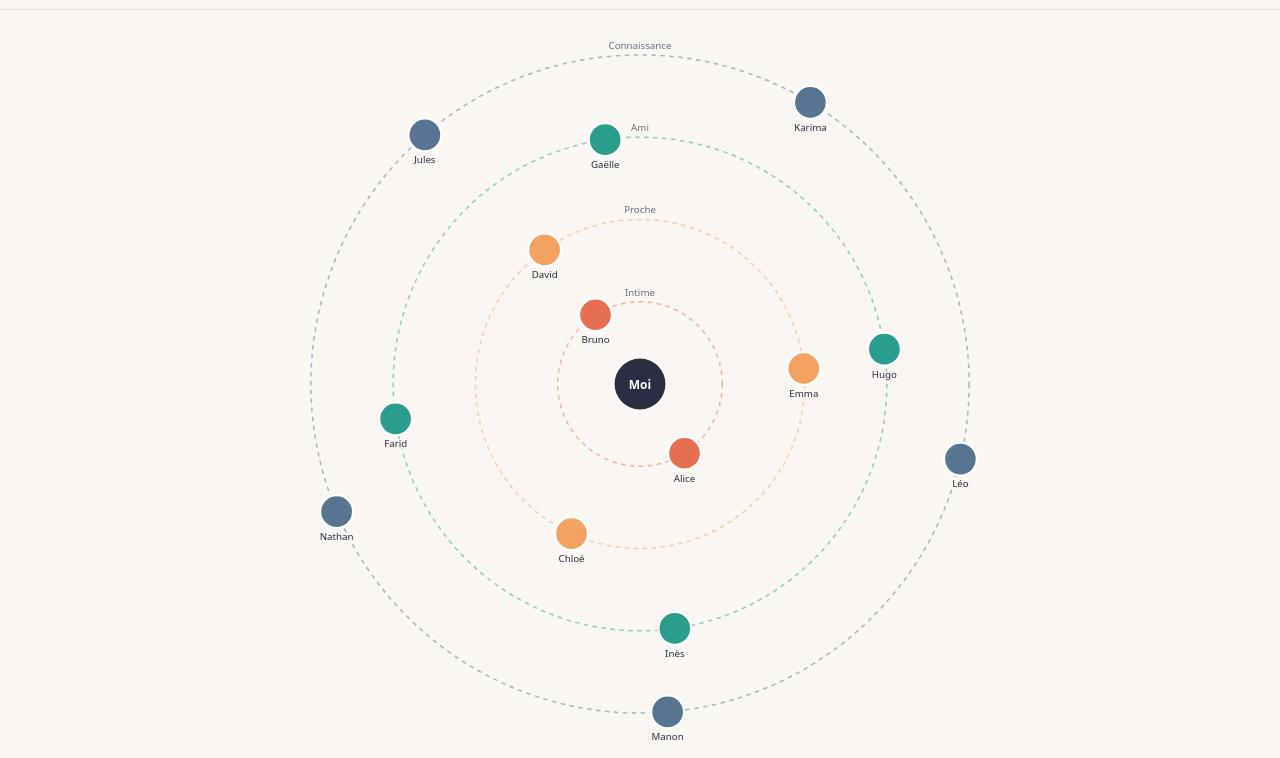
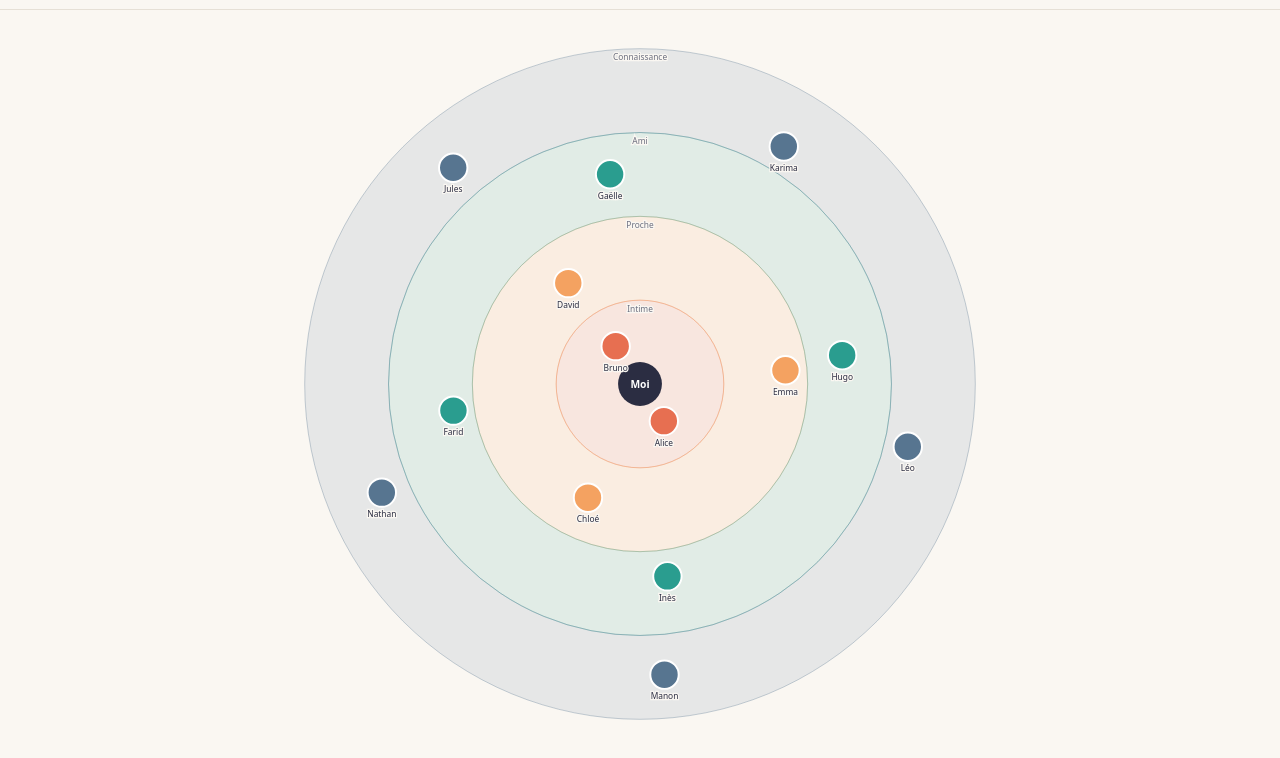
Before and after one commit to enzole469/RelationMap, a plain HTML site: page index.html in a window 1280 px wide. Shown: the part 42-800 px from the top of the page. Drawn offline with Linux system fonts and the light colour scheme.

Commit message:
Niveaux de proximité sous forme de disques
- Chaque niveau est un anneau coloré au lieu d'une ligne
- Les bulles sont libres dans leur disque et y reviennent si on les lâche dehors
- Les noms des disques passent au-dessus des bulles

Co-Authored-By: Claude Opus 5.5 <noreply@anthropic.com>

```diff
--- a/css/style.css
+++ b/css/style.css
@@ -70,16 +70,19 @@ h1 {
 #carte:active { cursor: grabbing; }
 
 .anneau {
-  fill: none;
-  stroke-width: 2;
-  stroke-dasharray: 6 6;
-  opacity: 0.5;
+  fill-opacity: 0.12;
+  stroke-opacity: 0.35;
+  stroke-width: 1.5;
 }
 
 .nom-anneau {
   font-size: 13px;
   fill: var(--texte-doux);
   text-anchor: middle;
+  paint-order: stroke;
+  stroke: var(--fond);
+  stroke-width: 4px;
+  pointer-events: none; /* ne gêne pas le glisser des bulles */
 }
 
 .moi circle { fill: var(--texte); }
--- a/js/carte.js
+++ b/js/carte.js
@@ -1,13 +1,24 @@
 // Dessin de la carte interactive avec la bibliothèque D3.
 
 // Réglages de taille
-const ECART_CERCLES = 110; // distance entre deux cercles de proximité
+const ECART_CERCLES = 130; // largeur d'un disque de proximité
 const RAYON_BULLE = 22;    // taille d'une bulle de relation
 const RAYON_MOI = 34;      // taille de la bulle centrale
+const MARGE = 6;           // petit espace entre une bulle et le bord de son disque
 
-// Rayon du cercle d'un niveau donné (niveau 1 = 110, niveau 2 = 220, ...)
+// Bord extérieur du disque d'un niveau (niveau 1 = 130, niveau 2 = 260, ...)
 const rayonDuCercle = (niveau) => niveau * ECART_CERCLES;
 const couleurDuCercle = (niveau) => CERCLES.find((c) => c.niveau === niveau).couleur;
+
+// Distance au centre minimale et maximale pour le centre d'une bulle
+// d'un niveau donné, pour qu'elle reste entièrement dans son disque.
+function limitesDuDisque(niveau) {
+  const interieur = niveau === 1 ? RAYON_MOI + MARGE : rayonDuCercle(niveau - 1);
+  return {
+    min: interieur + RAYON_BULLE + MARGE,
+    max: rayonDuCercle(niveau) - RAYON_BULLE - MARGE,
+  };
+}
 
 // --- Légende en haut de la page -------------------------------------------
 
@@ -33,23 +44,23 @@ svg.call(
     .on("zoom", (evenement) => monde.attr("transform", evenement.transform))
 );
 
-// --- Les cercles de proximité ---------------------------------------------
+// --- Les disques de proximité ---------------------------------------------
 
-const calqueAnneaux = monde.append("g");
+// Chaque niveau est un anneau coloré, entre le cercle précédent et le sien.
+const formeAnneau = d3.arc()
+  .innerRadius((c) => (c.niveau === 1 ? 0 : rayonDuCercle(c.niveau - 1)))
+  .outerRadius((c) => rayonDuCercle(c.niveau))
+  .startAngle(0)
+  .endAngle(2 * Math.PI);
 
-calqueAnneaux.selectAll("circle")
+monde.append("g")
+  .selectAll("path")
   .data(CERCLES)
-  .join("circle")
+  .join("path")
   .attr("class", "anneau")
-  .attr("r", (c) => rayonDuCercle(c.niveau))
+  .attr("d", formeAnneau)
+  .attr("fill", (c) => c.couleur)
   .attr("stroke", (c) => c.couleur);
-
-calqueAnneaux.selectAll("text")
-  .data(CERCLES)
-  .join("text")
-  .attr("class", "nom-anneau")
-  .attr("y", (c) => -rayonDuCercle(c.niveau) - 8)
-  .text((c) => c.nom);
 
 // --- Moi, au centre -------------------------------------------------------
 
@@ -62,13 +73,15 @@ moi.append("text").text("Moi");
 // Copie des données, car D3 va y ajouter les positions (x, y).
 const relations = RELATIONS_EXEMPLE.map((r) => ({ ...r }));
 
-// Position de départ : chaque relation est répartie autour de son cercle.
+// Position de départ : chaque relation est répartie dans son disque.
 for (const cercle of CERCLES) {
   const membres = relations.filter((r) => r.cercle === cercle.niveau);
+  const { min, max } = limitesDuDisque(cercle.niveau);
   membres.forEach((r, i) => {
     const angle = (i / membres.length) * 2 * Math.PI + cercle.niveau;
-    r.x = Math.cos(angle) * rayonDuCercle(cercle.niveau);
-    r.y = Math.sin(angle) * rayonDuCercle(cercle.niveau);
+    const distance = min + Math.random() * (max - min);
+    r.x = Math.cos(angle) * distance;
+    r.y = Math.sin(angle) * distance;
   });
 }
 
@@ -86,12 +99,39 @@ bulles.append("text")
   .attr("y", RAYON_BULLE + 16)
   .text((r) => r.nom);
 
+// --- Les noms des disques, au-dessus des bulles pour rester lisibles -------
+
+monde.append("g")
+  .selectAll("text")
+  .data(CERCLES)
+  .join("text")
+  .attr("class", "nom-anneau")
+  .attr("y", (c) => -rayonDuCercle(c.niveau) + 18)
+  .text((c) => c.nom);
+
 // --- La "physique" qui place les bulles -----------------------------------
 
-// Deux règles : chaque bulle est attirée vers son cercle,
+// Règle maison : une bulle sortie de son disque y est ramenée doucement.
+// À l'intérieur du disque, elle reste libre là où on la pose.
+function forceDisque() {
+  for (const r of relations) {
+    const { min, max } = limitesDuDisque(r.cercle);
+    const distance = Math.hypot(r.x, r.y) || 1;
+    let cible = null;
+    if (distance < min) cible = min;
+    if (distance > max) cible = max;
+    if (cible !== null) {
+      const traction = ((distance - cible) / distance) * 0.3;
+      r.vx -= r.x * traction;
+      r.vy -= r.y * traction;
+    }
+  }
+}
+
+// Deux règles : chaque bulle reste dans son disque,
 // et les bulles se repoussent pour ne pas se chevaucher.
 const simulation = d3.forceSimulation(relations)
-  .force("anneau", d3.forceRadial((r) => rayonDuCercle(r.cercle), 0, 0).strength(0.8))
+  .force("disque", forceDisque)
   .force("ecart", d3.forceCollide(RAYON_BULLE + 14))
   .on("tick", () => {
     bulles.attr("transform", (r) => `translate(${r.x},${r.y})`);
@@ -99,7 +139,8 @@ const simulation = d3.forceSimulation(relations)
 
 // --- Déplacer une bulle à la souris ou au doigt ---------------------------
 
-// Quand on lâche la bulle, elle revient se placer sur son cercle.
+// Quand on lâche la bulle, elle reste où on l'a posée,
+// sauf si elle est hors de son disque : elle y revient alors.
 bulles.call(
   d3.drag()
     .on("start", (evenement, r) => {
```
Also changed, not shown: 1 other file.
